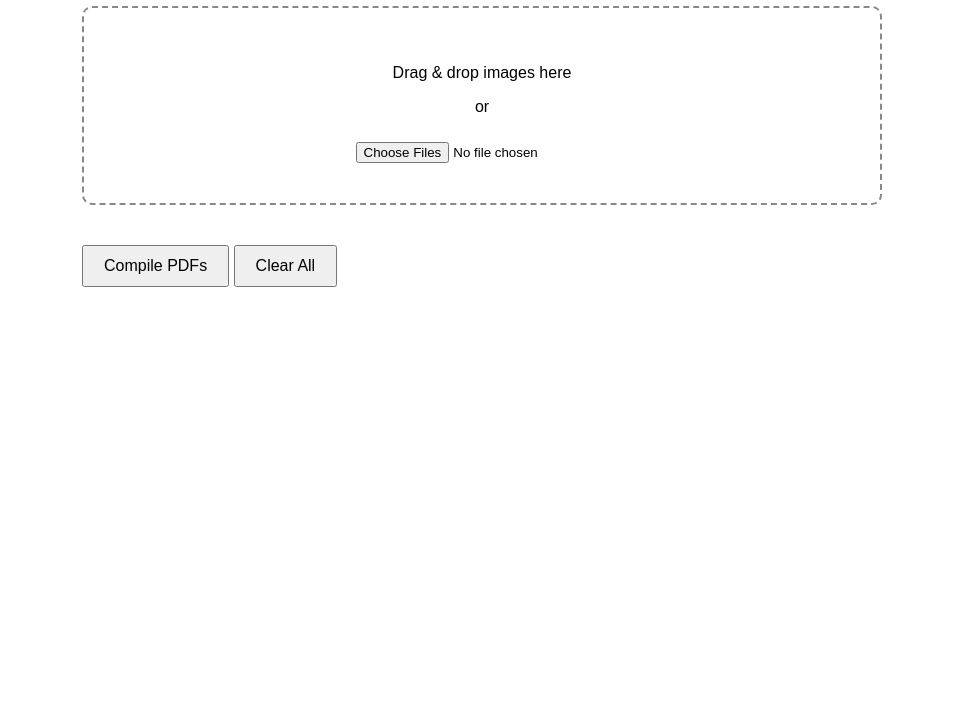
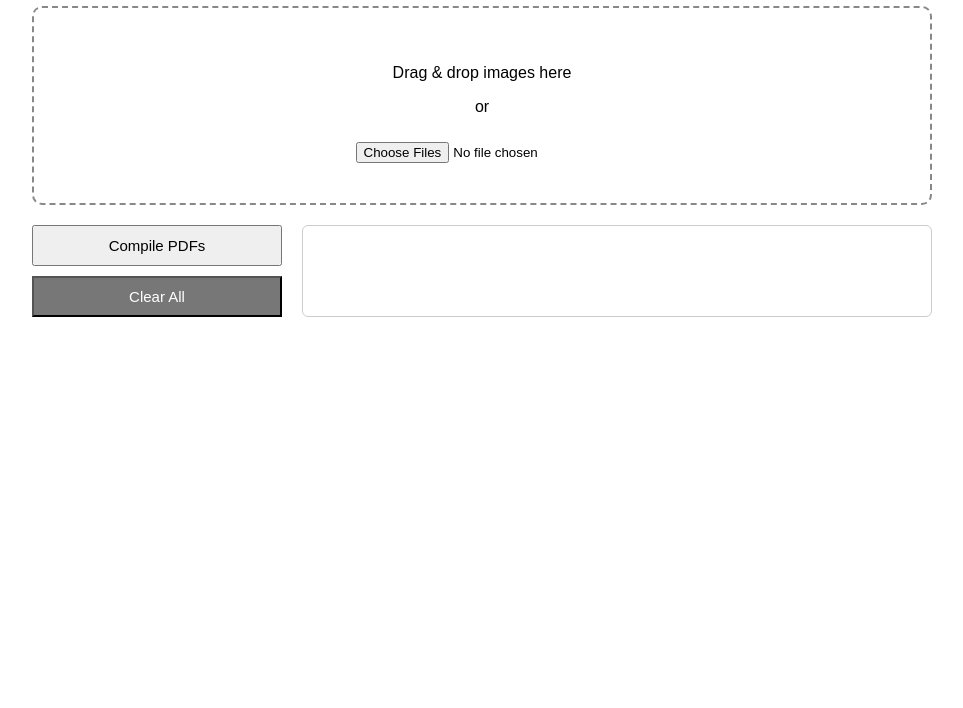
Before and after one commit to HungNguyen922/CardPDFGenerator, a website: page index.html in a window 1280 px wide. Shown: the part 92-800 px from the top of the page, without its empty margins (158-1121 px from the left). Drawn offline with nearby package versions, Linux system fonts and the light colour scheme.

Commit message:
fixed filelist layout

```diff
--- a/index.html
+++ b/index.html
@@ -8,9 +8,10 @@
     <style>
         body {
         font-family: sans-serif;
-      max-width: 800px;
+        max-width: 900px;
         margin: 40px auto;
         }
+
         #dropzone {
         border: 2px dashed #888;
         padding: 40px;
@@ -18,20 +19,67 @@
         border-radius: 10px;
         margin-bottom: 20px;
         }
+
         #fileInput {
         margin-top: 10px;
         }
-    #fileList {
+
+        /* Two-column layout */
+        #content {
+        display: grid;
+        grid-template-columns: 250px 1fr;
+        gap: 20px;
         margin-top: 20px;
         }
+
+        /* Left column buttons */
+        #controls {
+        display: flex;
+        flex-direction: column;
+        gap: 10px;
+        }
+
+        button {
+        padding: 10px 16px;
+        font-size: 15px;
+        cursor: pointer;
+        }
+
+        #clearBtn {
+        background: #777;
+        color: white;
+        }
+
+        /* Right column list */
+        #fileList {
+        border: 1px solid #ccc;
+        padding: 10px;
+        border-radius: 6px;
+        max-height: 500px;
+        overflow-y: auto;
+        }
+
         .file-item {
-      padding: 5px 0;
+        display: flex;
+        justify-content: space-between;
+        align-items: center;
+        padding: 4px 0;
+        font-size: 14px;
+        border-bottom: 1px solid #eee;
         }
-    button {
-      padding: 10px 20px;
-      font-size: 16px;
+
+        .file-item:last-child {
+        border-bottom: none;
+        }
+
+        .remove-btn {
+        background: #d9534f;
+        color: white;
+        border: none;
+        padding: 2px 6px;
+        border-radius: 4px;
+        font-size: 12px;
         cursor: pointer;
-      margin-top: 20px;
         }
   </style>
 </head>
@@ -46,10 +94,17 @@
   <input type="file" id="fileInput" multiple accept="image/*">
 </div>
 
-<div id="fileList"></div>
-
+<!-- Two-column layout -->
+<div id="content">
+  <!-- Left column -->
+  <div id="controls">
     <button id="compileBtn">Compile PDFs</button>
     <button id="clearBtn">Clear All</button>
+  </div>
+
+  <!-- Right column -->
+  <div id="fileList"></div>
+</div>
 
 <script type="module">
   import { generateCardPDFs } from "./cards2pdfBrowser.js";
@@ -60,6 +115,7 @@
   const fileInput = document.getElementById("fileInput");
   const fileList = document.getElementById("fileList");
   const compileBtn = document.getElementById("compileBtn");
+  const clearBtn = document.getElementById("clearBtn");
 
   dropzone.addEventListener("dragover", e => {
     e.preventDefault();
```
Lines whose indentation alone changed are shown as unchanged.
